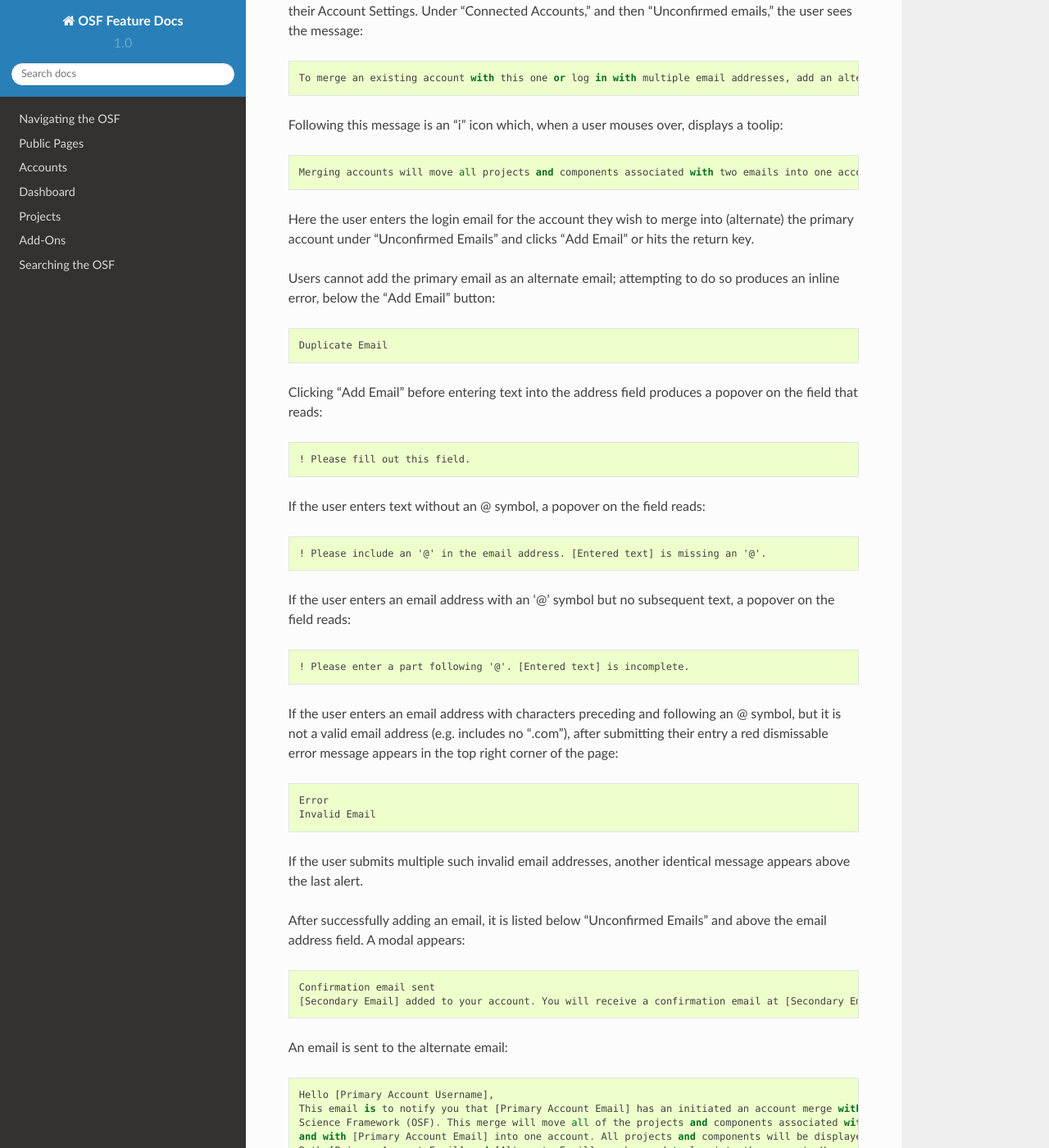
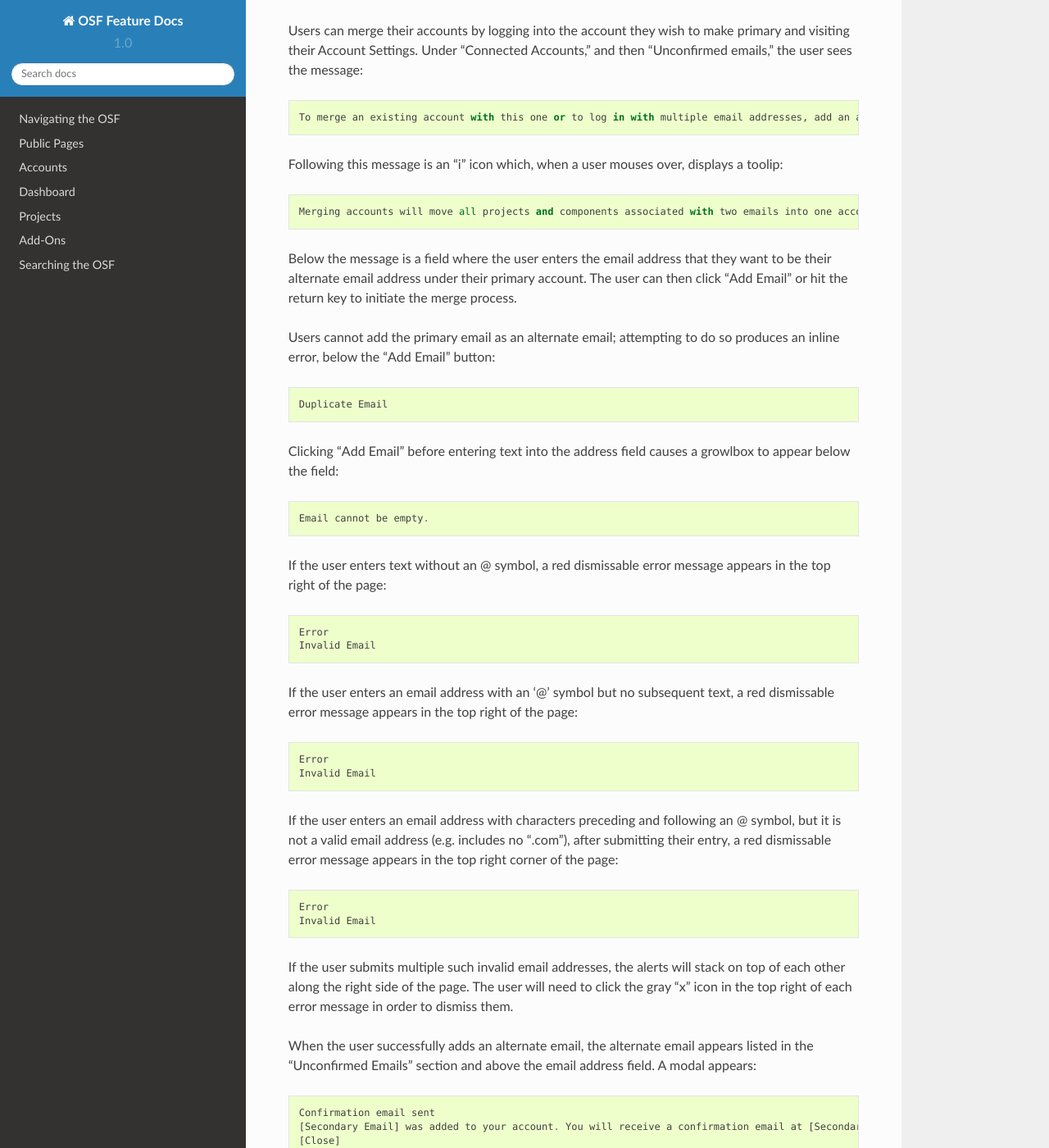
Before and after one commit to CenterForOpenScience/OSFDocs, a Sphinx documentation site: the page built from docs/accounts/account_settings.rst, in a window 1280 px wide and 1400 px high, scrolled down 1231 px. Shown: the whole window at 82% size. Built offline with Sphinx 7.4.7 and the Read the Docs theme 2.0.0, drawn with Linux system fonts in a browser that asks for light colours; some of the changed text lies outside the part shown.

```diff
--- a/docs/accounts/account_settings.rst
+++ b/docs/accounts/account_settings.rst
@@ -13,10 +13,10 @@
 **Purpose:** Primary emails are the emails to which all correspondence from the OSF will be sent. When merging accounts,
 their :doc:`profile information <../profiles/profiles_index>` is kept while the alternate accounts’ is lost.
 
-The email that the user signs up for the OSF with is their primary email. If the user merges an account, the primary email
-is whichever was used to log in at the time that the merge was initiated.
+The user's primary email address is the one they used when signing up for their OSF account. If the user merges an account, the user's primary email address
+will be the address they used at the time they merged their account.
 
-An alternate email is another email or existing account that is added to the primary account.
+An alternate email is another email address or existing account that the user can add to their primary OSF account.
 
 To change a primary email, the user visits Account Settings. An alternate email must exist already—otherwise they must add
 an alternate email. The user can click “make primary” next to the alternate email they wish to promote to their primary
@@ -42,42 +42,45 @@
 Users can merge their accounts by logging into the account they wish to make primary and visiting their Account Settings.
 Under “Connected Accounts,” and then "Unconfirmed emails," the user sees the message::
 
-    To merge an existing account with this one or log in with multiple email addresses, add an alternate email address below.
+    To merge an existing account with this one or to log in with multiple email addresses, add an alternate email address below.
 
 Following this message is an "i" icon which, when a user mouses over, displays a toolip::
 
     Merging accounts will move all projects and components associated with two emails into one account. All projects and components will be displayed under the email address listed as primary.
 
-Here the user enters the login email for the account they wish to merge into (alternate) the primary account under “Unconfirmed Emails” and clicks “Add Email” or hits the return key.
+Below the message is a field where the user enters the email address that they want to be their alternate email address under their primary account. The user can then click “Add Email” or hit the return key to initiate the merge process.
 
 Users cannot add the primary email as an alternate email; attempting to do so produces an inline error, below the “Add Email” button::
 
     Duplicate Email
 
-Clicking “Add Email” before entering text into the address field produces a popover on the field that reads::
+Clicking “Add Email” before entering text into the address field causes a growlbox to appear below the field::
 
-    ! Please fill out this field.
+    Email cannot be empty.
 
-If the user enters text without an @ symbol, a popover on the field reads::
-
-    ! Please include an '@' in the email address. [Entered text] is missing an '@'.
-
-If the user enters an email address with an '@' symbol but no subsequent text, a popover on the field reads::
-
-    ! Please enter a part following '@'. [Entered text] is incomplete.
-
-If the user enters an email address with characters preceding and following an @ symbol, but it is not a valid email address (e.g. includes
-no ".com"), after submitting their entry a red dismissable error message appears in the top right corner of the page::
+If the user enters text without an @ symbol, a red dismissable error message appears in the top right of the page::
 
     Error
     Invalid Email
 
-If the user submits multiple such invalid email addresses, another identical message appears above the last alert.
+If the user enters an email address with an '@' symbol but no subsequent text, a red dismissable error message appears in the top right of the page::
 
-After successfully adding an email, it is listed below “Unconfirmed Emails” and above the email address field. A modal appears::
+    Error
+    Invalid Email
+
+If the user enters an email address with characters preceding and following an @ symbol, but it is not a valid email address (e.g. includes
+no ".com"), after submitting their entry, a red dismissable error message appears in the top right corner of the page::
+
+    Error
+    Invalid Email
+
+If the user submits multiple such invalid email addresses, the alerts will stack on top of each other along the right side of the page. The user will need to click the gray "x" icon in the top right of each error message in order to dismiss them.
+
+When the user successfully adds an alternate email, the alternate email appears listed in the “Unconfirmed Emails” section and above the email address field. A modal appears::
 
     Confirmation email sent
-    [Secondary Email] added to your account. You will receive a confirmation email at [Secondary Email]. Please log out of this account and check your email to confirm this action.
+    [Secondary Email] was added to your account. You will receive a confirmation email at [Secondary Email]. Please click the link in your email to confirm this action. You will be required to enter your password.
+    [Close]
 
 An email is sent to the alternate email::
 
@@ -91,13 +94,18 @@
     If you do not wish to merge these accounts, no action is required on your part. If you have any questions about this
     email, please direct them to support@osf.io.
 
-Clicking on the provided link sends the user to the OSF, logged in as whichever user last was logged in on that computer. The page reads::
+Clicking on the provided link sends the user to the OSF "Sign In" page (logged in as whichever user was last logged in on that computer). A modal appears upon logging in::
 
-    Confirmation Required: Merge Accounts
-    This email is confirmed to another account. Would you like to merge [alternate email] with the account [primary email]?
-    [Confirm Merge]
+    Merge Accounts
+    Would you like to merge [alternate email] into your account? This action is irreverible.
+    [Do not add email][Add email]
 
-Clicking “Confirm Merge” sends the user to their “Account Settings” page where the email is listed as an alternate email.
+Clicking “Add email” sends the user to their dashboard, where a confirmation message appears in the top right of the page::
+
+    Success
+    [alternate email] has been added to your account.
+
+When the user goes to their “Account Settings” page, their alternate email is listed below the "Alternate Emails" section.
 
 Alternate accounts cannot be merged into the primary account if they have add-ons connected to a project. The Mendeley and
 Zotero add-ons are exceptions to this rule, however. If a secondary account has a project with an add-on connected to it
@@ -130,6 +138,10 @@
 but prior to the confirmation, those changes are reflected in the merged projects.
 
 If the user merges an account that had an alternate email of its own, both emails are made alternate in the new primary account.
+
+If User A merges with User B and keeps User B's profile and information, User A's GUID and profile will still exist. If a user searches for User B, only one user will show up under User B's name. However, a user can still go to User A's GUID and look at their profile. User A's profile will appear with 0 projects and a banner across the top of hte page pointing to User B's profile::
+
+    This account has been merged with [URL of the merged account]
 
 Removing Emails
 ^^^^^^^^^^
--- a/docs/add-ons/add-ons_index.rst
+++ b/docs/add-ons/add-ons_index.rst
@@ -415,6 +415,7 @@
 ***********
 **Purpose:** Connecting to figshare allows users to create a two way connection between the OSF and figshare.
 
+Refer to this `Google Doc <https://docs.google.com/document/d/1T8c69at_0X2WKficbYEV0z7bfM3jNFoWkYtmNmZjVPg/edit#heading=h.f17owbri8qc3>`_ for information on the allowable figshare actions.
 
 Users who choose to connect their figshare account to the OSF can check appropriate box. They are presented with a
 modal::
@@ -1227,6 +1228,8 @@
 ***********
 **Purpose:** The file tree and file details pages allow users to view and interact with figshare files.
 
+Refer to this `Google Doc <https://docs.google.com/document/d/1T8c69at_0X2WKficbYEV0z7bfM3jNFoWkYtmNmZjVPg/edit#heading=h.f17owbri8qc3>`_ for more information on allowabel figshare actions
+
 figshare appears in in the file tree as an item in the component to which it has been added. It is on the same level as OSF Storage.
 The tree identifies the project::
 
```
Also changed, not shown: docs/projects/preprints.rst (+27 -17 lines), docs/projects/registrations.rst (+21 -11 lines).
